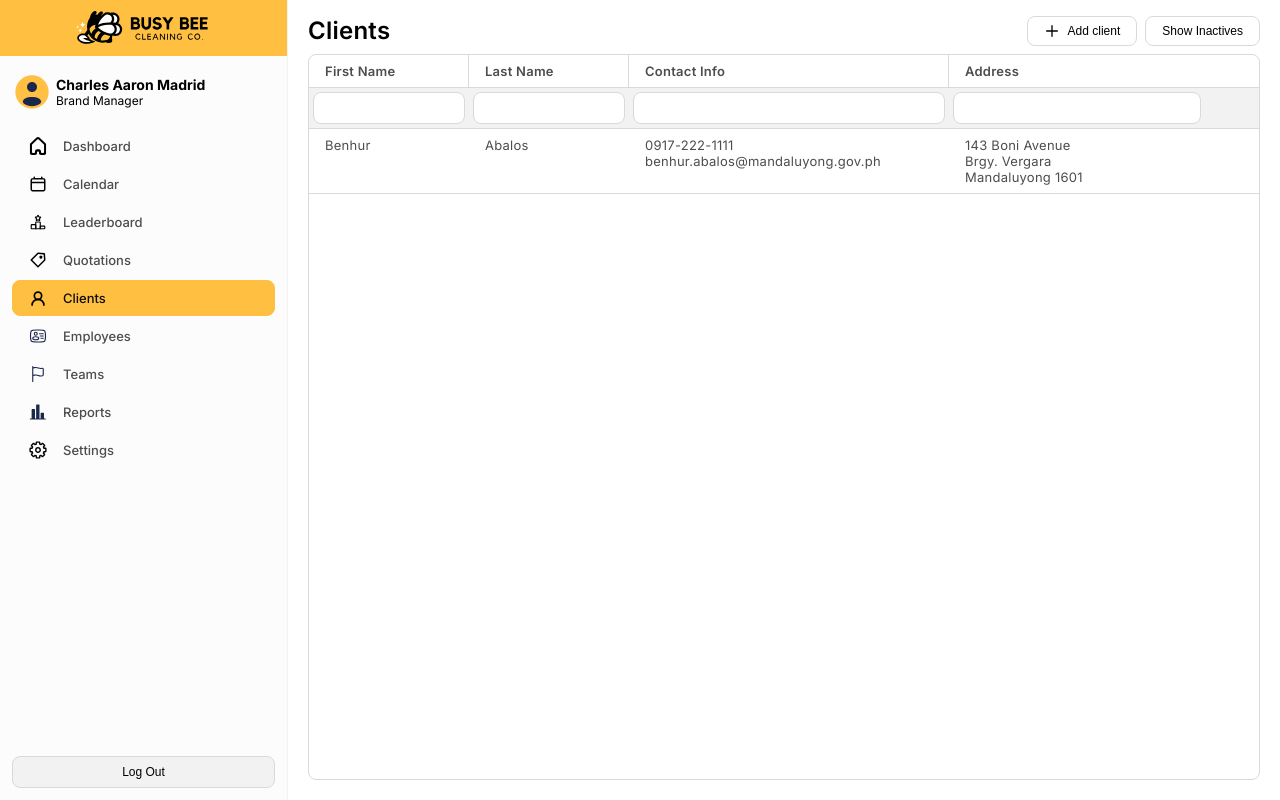
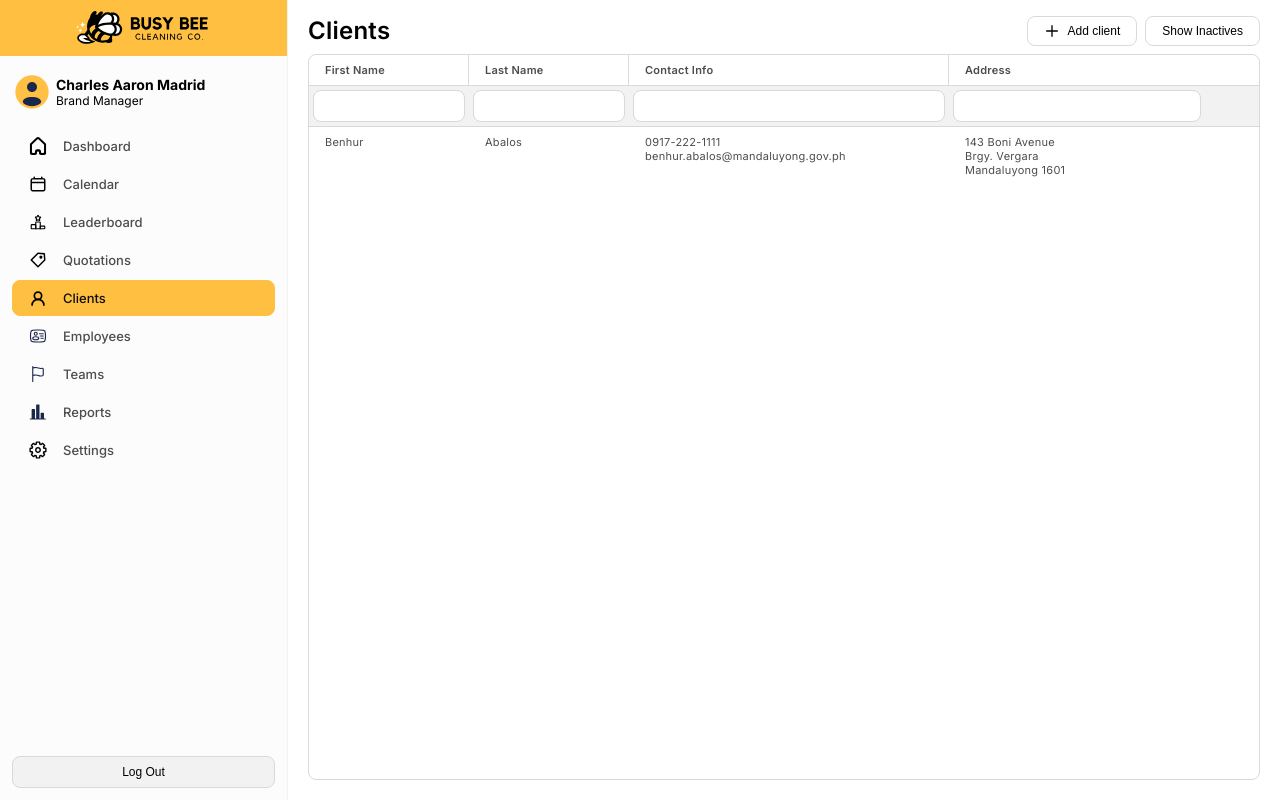
Before and after one commit to marlonsvillarama/bbcleaningco, a SvelteKit app: page /clients in a window 1280 px wide. Built offline with nearby package versions, Linux system fonts and the light colour scheme.

Commit message:
20250629

```diff
--- a/src/components/ClientTable.svelte
+++ b/src/components/ClientTable.svelte
@@ -168,12 +168,18 @@
         flex: 0 0 auto;
     }
     .content {
+        /* border: 0px solid red; */
+        border-bottom-left-radius: var(--radius);
+        border-bottom-right-radius: var(--radius);
         flex: 1 1 auto;
         overflow-y: auto;
     }
+    .content > .row:last-child {
+        border-bottom: 0;
+    }
     .header, .cell {
         color: var(--color-text-muted);
-        font-size: var(--fs-xs);
+        font-size: var(--fs-3xs);
         letter-spacing: 0.25px;
         padding: 0.5rem 1rem;
         text-align: left;
```
